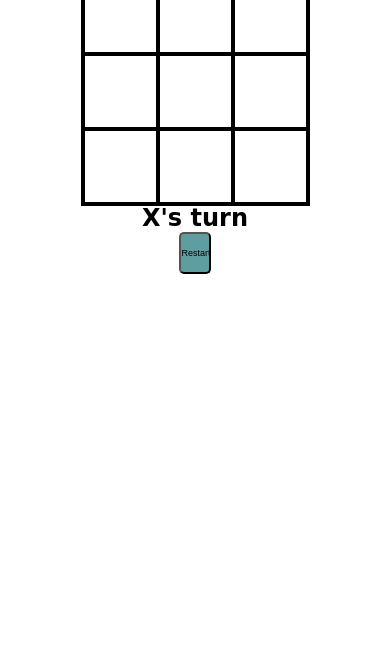
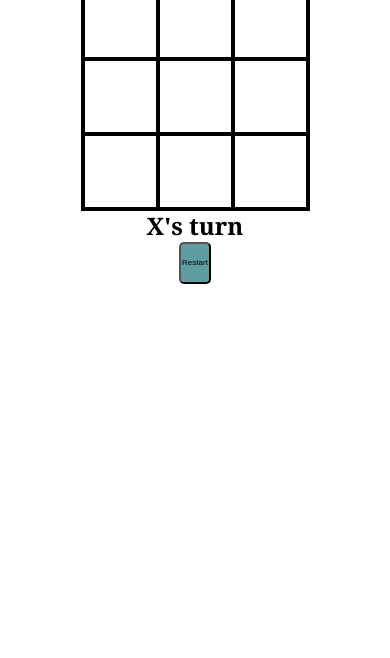
Before and after one commit to ganesh-b-k/tic-tac-toe, a plain HTML site: page index.html in a window 390 px wide. Shown: the part 186-844 px from the top of the page. Drawn offline with Linux system fonts and the light colour scheme.

Commit message:
A small styling changes.

```diff
--- a/style.css
+++ b/style.css
@@ -14,7 +14,7 @@
   }
 
   #gameContainer{
-    font-family: "Permanent Marker",cursive;
+    font-family: "Permanent Marker",Cambria, Cochin, Georgia, Times, 'Times New Roman', serif;
     text-align: center;
     margin-top: 15vh;
   }
@@ -42,14 +42,14 @@
   }
   @media screen and (max-width: 750px) {
      button {
-      font-size: 11px;
+      font-size: 10px;
     }
 
   }
 
   @media screen and (max-width: 450px) {
     button {
-      font-size: 9px;
+      font-size: 8px;
     }
 
   }
```
